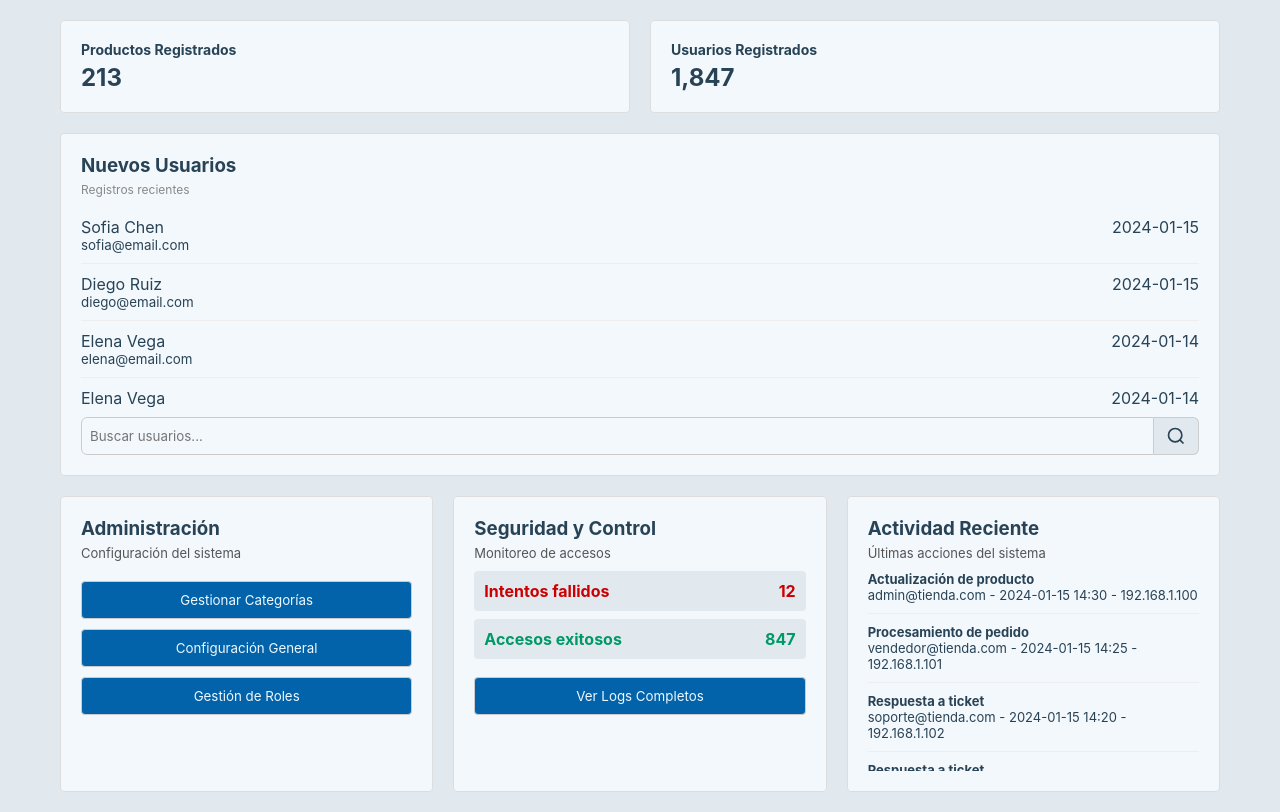
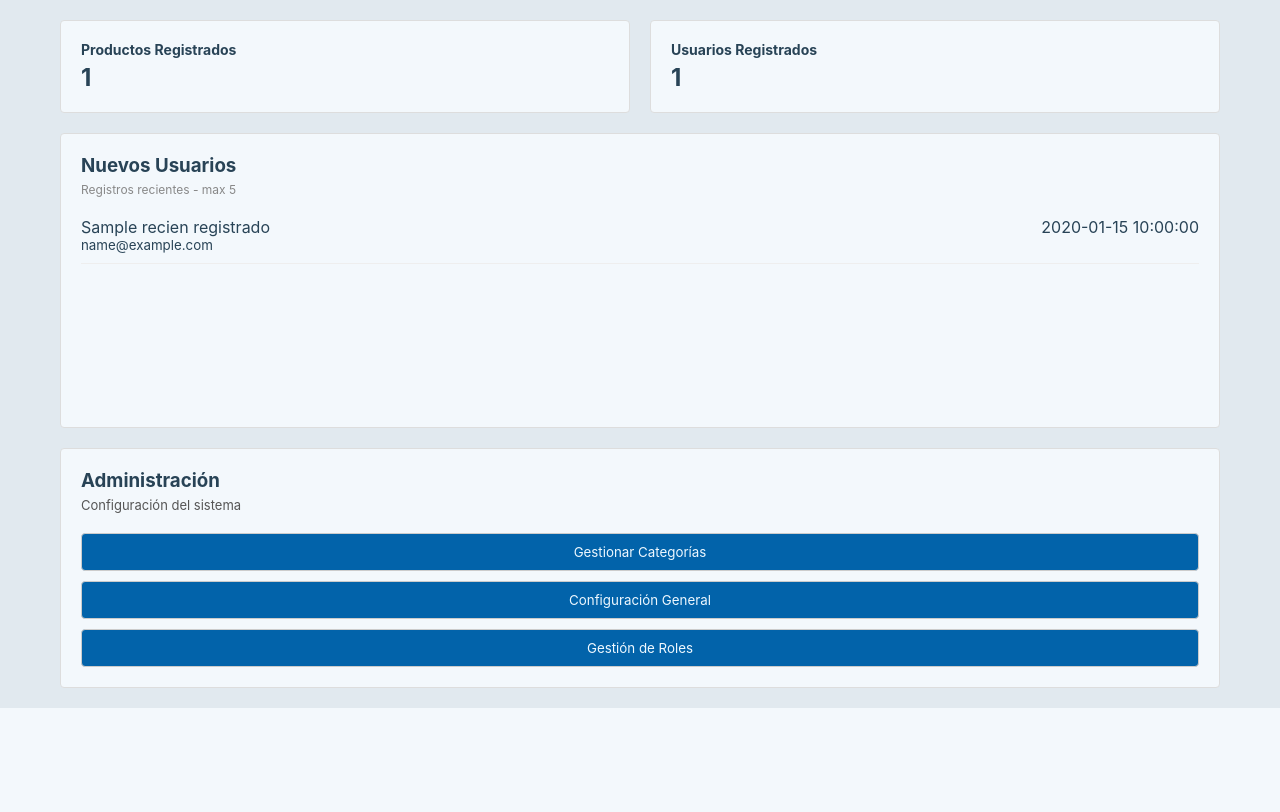
Before and after one commit to Juan-Ignacio-Silva/nexo, a PHP site: template app/views/admin/dashboard.php in a window 1280 px wide. Shown: the part 128-940 px from the top of the page. After the commit the page ends 836 px from the top, so only its background shows below. Run offline with PHP 8.4, Linux system fonts and the light colour scheme; the template is opened without the code that fills it: most values are stand-ins (such as "Sample title", 1, 10 or a date in 2020); some libraries are stand-ins or nearby versions.

Commit message:
Se agrego informacion dinamica en el dashboard de admin y se corrigieron algunas cosas de la logica del codigo.

```diff
--- a/app/models/Usuario.php
+++ b/app/models/Usuario.php
@@ -93,4 +93,21 @@ class Usuario
             return false;
         }
     }
+
+    public static function todosLosUsuarios($conexion) {
+        $sql = "SELECT * FROM usuarios";
+        $stmt = $conexion->prepare($sql);
+        $stmt->execute();
+        return $stmt->fetchAll(PDO::FETCH_ASSOC);
+    }
+
+    public static function usuariosPorFecha($conexion) {
+        $sql = "SELECT * FROM usuarios
+                ORDER BY fecha_registro DESC
+                LIMIT 5;
+                ";
+        $stmt = $conexion->prepare($sql);
+        $stmt->execute();
+        return $stmt->fetchAll(PDO::FETCH_ASSOC);
+    }
 }
--- a/app/views/admin/dashboard.php
+++ b/app/views/admin/dashboard.php
@@ -17,32 +17,26 @@
         <div class="top-cards">
             <div class="card">
                 <h4>Productos Registrados</h4>
-                <p class="value">213</p>
+                <p class="value"> <?= $totalP ?> </p>
             </div>
             <div class="card">
                 <h4>Usuarios Registrados</h4>
-                <p class="value">1,847</p>
+                <p class="value"> <?= $totalU ?> </p>
             </div>
         </div>
 
         <div class="section usuarios">
             <h3>Nuevos Usuarios</h3>
-            <p class="sub">Registros recientes</p>
+            <p class="sub">Registros recientes - max 5</p>
             <ul class="lista-usuarios">
+                <?php foreach ($recienRegistrados as $user): ?>
                 <li>
-                    <div>Sofia Chen<br><small>sofia@email.com</small></div><span>2024-01-15</span>
+                    <div> <?= $user['nombre']?> <br><small> <?= $user['email']?> </small></div><span> <?= substr($user['fecha_registro'], 0, 19)?> </span>
                 </li>
-                <li>
-                    <div>Diego Ruiz<br><small>diego@email.com</small></div><span>2024-01-15</span>
-                </li>
-                <li>
-                    <div>Elena Vega<br><small>elena@email.com</small></div><span>2024-01-14</span>
-                </li>
-                <li>
-                    <div>Elena Vega<br><small>elena@email.com</small></div><span>2024-01-14</span>
-                </li>
+                <?php endforeach;?>
             </ul>
-            <div class="search-box">
+                <!-- Esto se puede implementar en caso de ser requerido -->
+            <div class="search-box" style="display: none;">
                 <input type="text" placeholder="Buscar usuarios...">
                 <button>
                     <svg class="icono-busqueda" viewBox="0 0 24 24" fill="none" stroke="currentColor" stroke-width="2">
@@ -61,16 +55,16 @@
                 <button>Configuración General</button>
                 <button>Gestión de Roles</button>
             </div>
-
-            <div class="panel">
+                <!-- Esto se puede implementar en caso de ser requerido -->
+            <div class="panel" style="display: none;">
                 <h3>Seguridad y Control</h3>
                 <p>Monitoreo de accesos</p>
                 <div class="alert red">Intentos fallidos <span>12</span></div>
                 <div class="alert green">Accesos exitosos <span>847</span></div>
                 <button onclick="verLogs()">Ver Logs Completos</button>
             </div>
-
-            <div class="panel">
+                <!-- Esto se puede implementar en caso de ser requerido -->
+            <div class="panel" style="display: none;">
                 <h3>Actividad Reciente</h3>
                 <p>Últimas acciones del sistema</p>
                 <ul class="actividad">
```
Also changed, not shown: app/controllers/AdminController.php (+11 -0 lines), app/controllers/ProductosController.php (+5 -7 lines), app/controllers/UsuarioController.php (+22 -0 lines), app/models/Producto.php (+3 -13 lines).
